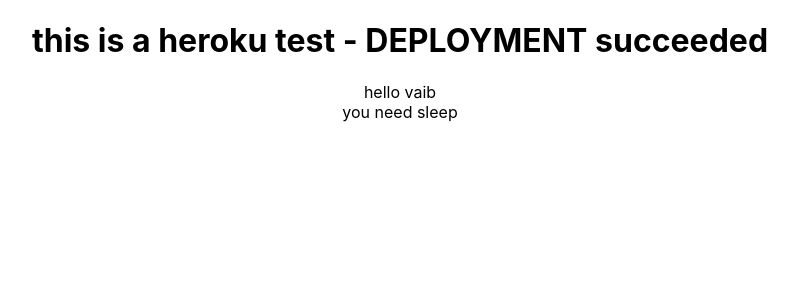
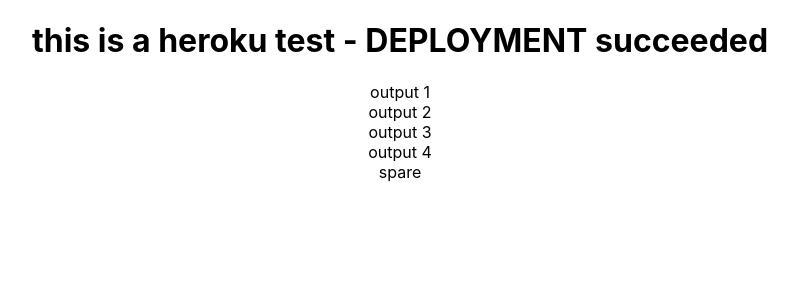
Before and after one commit to derekCormack/derektestreact, a React (Create React App) app: page / in a window 1280 px wide. Shown: the top 300 px of the page, without its empty margins (240-1038 px from the left). Built offline with nearby package versions, Linux system fonts and the light colour scheme.

Commit message:
Add grid

```diff
--- a/package.json
+++ b/package.json
@@ -8,6 +8,7 @@
     "@testing-library/user-event": "^7.1.2",
     "react": "^16.13.1",
     "react-dom": "^16.13.1",
+    "react-script": "^2.0.5",
     "react-scripts": "3.4.1",
     "serve": "^11.3.0"
   },
--- a/src/App.css
+++ b/src/App.css
@@ -36,3 +36,7 @@
     transform: rotate(360deg);
   }
 }
+
+#dtable {
+  grid-template-columns: repeat(7, auto);
+}
--- a/src/App.js
+++ b/src/App.js
@@ -5,8 +5,18 @@
   return (
     <div className="App">
      <h1> this is a heroku test - DEPLOYMENT succeeded</h1>
-      <div>hello vaib</div>
-      <div>you need sleep</div>
+
+
+      <div id = "dtable">
+        <div>output 1</div>
+        <div>output 2</div>
+        <div>output 3</div>
+        <div>output 4</div>
+        <div>spare</div>
+      </div>
+
+
+
     </div>
   );
 }
```
Also changed, not shown: 1 other file (tests, documents, lock files or other folders).
